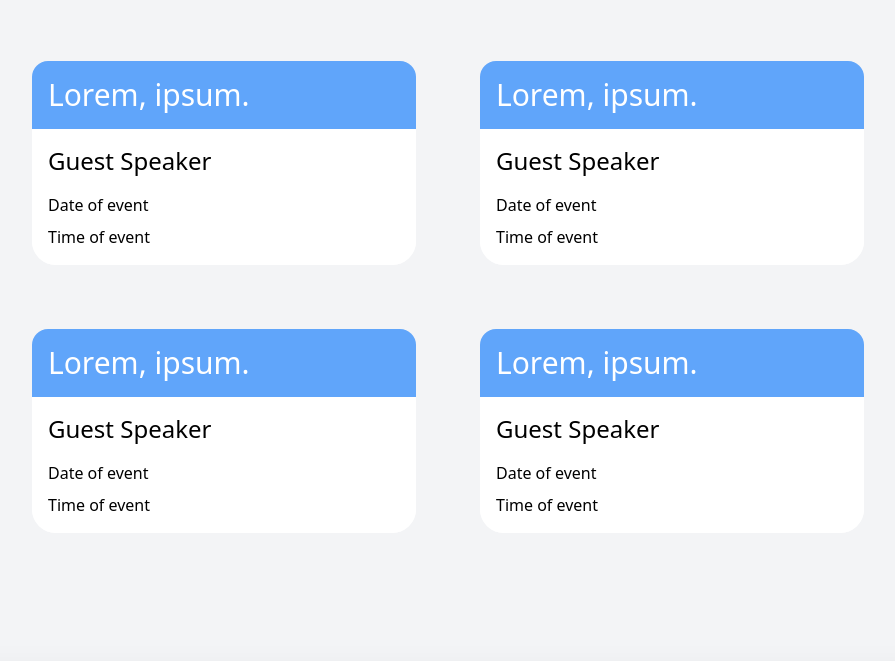
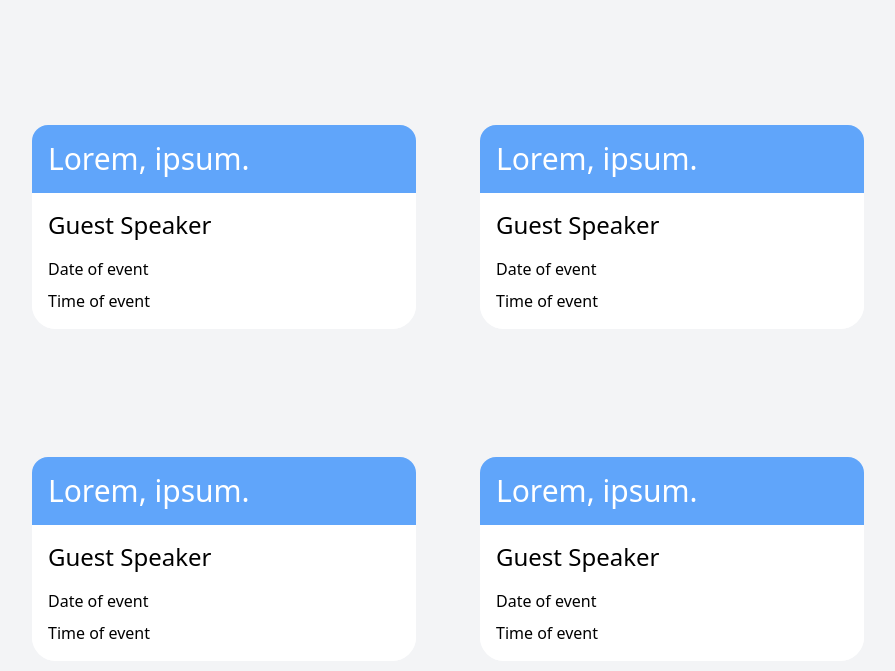
Before and after one commit to PranabZz/skillit, a website: page session.html in a window 1280 px wide. Shown: the part 703-1374 px from the top of the page, without its empty margins (192-1087 px from the left). Drawn offline with nearby package versions, Linux system fonts and the light colour scheme.

Commit message:
card flex

```diff
--- a/session.html
+++ b/session.html
@@ -24,16 +24,16 @@
       src="https://kit.fontawesome.com/06d65daeff.js"
       crossorigin="anonymous"
     ></script>
-    <link rel="stylesheet" href="style.css">
+    <link rel="stylesheet" href="style.css" />
     <!--fonts-->
     <link rel="preconnect" href="https://fonts.googleapis.com" />
   </head>
   <body class="bg-gray-100">
     <!--Navbar-->
-    <nav class="p-1 bg-white flex md:inset-x-0 md:fixed items-center justify-between text-gray-600">
-      <span class=""
-      ><img src="img/prime-logo.png" class="w-1/2 ml-6" >
-    </span>
+    <nav
+      class="p-1 bg-white flex md:inset-x-0 md:fixed items-center justify-between text-gray-600"
+    >
+      <span class=""><img src="img/prime-logo.png" class="w-1/2 ml-6" /> </span>
       <div class="p-3">
         <ul class="flex space-x-4 cursor-pointer">
           <a href="workshops.html">Workshop</a>
@@ -44,11 +44,13 @@
     </nav>
     <!--Image-->
     <section>
-      <img src="img/image3.png" class="w-full md:h-full h-40">
+      <img src="img/image3.png" class="w-full h-auto" />
     </section>
 
     <!--Workshop Title-->
-    <div class="min-h-screen w-full p-8 md:p-16 content-center shadow-2xl shadow-gray-700">
+    <div
+      class="min-h-screen w-full p-8 md:p-16 content-center shadow-2xl shadow-gray-700"
+    >
       <h1
         class="header text-center text-2xl font-mono sm:text-3xl uppercase font-semibold"
       >
@@ -58,69 +60,122 @@
         Please select the sessions you want to take part in
       </p>
       <!--Cards section-->
-      <div class="flex flex-wrap gap-16 justify-center py-16">
-        <!--Cards css-->
-        <div class="bg-white w-96 rounded-3xl">
-            <div class="bg-blue-400 p-4 rounded-t-2xl text-white text-3xl">Lorem, ipsum.</div>
-            <div class="bg-white p-4 rounded-3xl ">
-                <h1 class="text-2xl pb-4" >Guest Speaker</h1>
+      <div class="flex md:flex-cols flex-wrap justify-center gap-16 py-16">
+        <!--Cards css 1-->
+        <div class="shadow-gray-2xl w-96 rounded-3xl bg-white">
+          <div class="rounded-t-2xl bg-blue-400 p-4 text-3xl text-white">
+            Lorem, ipsum.
+          </div>
+          <div class="rounded-3xl bg-white p-4">
+            <h1 class="pb-4 text-2xl">Guest Speaker</h1>
             <p class="pb-2">Date of event</p>
             <p>Time of event</p>
           </div>
         </div>
         <!--End Card-->
-        <!--Cards css-->
-        <div class="bg-white w-96 rounded-3xl">
-            <div class="bg-blue-400 p-4 rounded-t-2xl text-white text-3xl">Lorem, ipsum.</div>
-            <div class="bg-white p-4 rounded-3xl ">
-                <h1 class="text-2xl pb-4" >Guest Speaker</h1>
+        <!--Cards css 1-->
+        <div class="w-96 rounded-3xl bg-white">
+          <div class="rounded-t-2xl bg-blue-400 p-4 text-3xl text-white">
+            Lorem, ipsum.
+          </div>
+          <div class="rounded-3xl bg-white p-4">
+            <h1 class="pb-4 text-2xl">Guest Speaker</h1>
+            <p class="pb-2">Date of event</p>
+            <p>Time of event</p>
+          </div>
+        </div>
+      </div>
+      <!--End Card-->
+
+      <!--Card section-->
+      <div class="flex md:flex-cols flex-wrap justify-center gap-16 py-16">
+        <!--Cards css 2-->
+        <div class="shadow-gray-2xl w-96 rounded-3xl bg-white">
+          <div class="rounded-t-2xl bg-blue-400 p-4 text-3xl text-white">
+            Lorem, ipsum.
+          </div>
+          <div class="rounded-3xl bg-white p-4">
+            <h1 class="pb-4 text-2xl">Guest Speaker</h1>
             <p class="pb-2">Date of event</p>
             <p>Time of event</p>
           </div>
         </div>
         <!--End Card-->
-        <!--Cards css-->
-        <div class="bg-white w-96 rounded-3xl">
-            <div class="bg-blue-400 p-4 rounded-t-2xl text-white text-3xl">Lorem, ipsum.</div>
-            <div class="bg-white p-4 rounded-3xl ">
-                <h1 class="text-2xl pb-4" >Guest Speaker</h1>
+
+        <!--Cards css 2-->
+        <div class="w-96 rounded-3xl bg-white">
+          <div class="rounded-t-2xl bg-blue-400 p-4 text-3xl text-white">
+            Lorem, ipsum.
+          </div>
+          <div class="rounded-3xl bg-white p-4">
+            <h1 class="pb-4 text-2xl">Guest Speaker</h1>
+            <p class="pb-2">Date of event</p>
+            <p>Time of event</p>
+          </div>
+        </div>
+      </div>
+      <!--End Card-->
+
+      <!--Card section-->
+      <div class="flex md:flex-cols flex-wrap justify-center gap-16 py-16">
+        <!--Cards css 3 -->
+        <div class="shadow-gray-2xl w-96 rounded-3xl bg-white">
+          <div class="rounded-t-2xl bg-blue-400 p-4 text-3xl text-white">
+            Lorem, ipsum.
+          </div>
+          <div class="rounded-3xl bg-white p-4">
+            <h1 class="pb-4 text-2xl">Guest Speaker</h1>
             <p class="pb-2">Date of event</p>
             <p>Time of event</p>
           </div>
         </div>
         <!--End Card-->
+
+        <!--Cards css 3-->
+        <div class="w-96 rounded-3xl bg-white">
+          <div class="rounded-t-2xl bg-blue-400 p-4 text-3xl text-white">
+            Lorem, ipsum.
+          </div>
+          <div class="rounded-3xl bg-white p-4">
+            <h1 class="pb-4 text-2xl">Guest Speaker</h1>
+            <p class="pb-2">Date of event</p>
+            <p>Time of event</p>
+          </div>
+        </div>
+      </div>
+      <!--End Card-->
+
+      <!--Card Section-->
+      <div class="flex md:flex-cols flex-wrap justify-center gap-16 py-16">
         <!--Cards css-->
-        <div class="bg-white w-96 rounded-3xl">
-            <div class="bg-blue-400 p-4 rounded-t-2xl text-white text-3xl">Lorem, ipsum.</div>
-            <div class="bg-white p-4 rounded-3xl ">
-                <h1 class="text-2xl pb-4" >Guest Speaker</h1>
+        <div class="shadow-gray-2xl w-96 rounded-3xl bg-white">
+          <div class="rounded-t-2xl bg-blue-400 p-4 text-3xl text-white">
+            Lorem, ipsum.
+          </div>
+          <div class="rounded-3xl bg-white p-4">
+            <h1 class="pb-4 text-2xl">Guest Speaker</h1>
             <p class="pb-2">Date of event</p>
             <p>Time of event</p>
           </div>
         </div>
         <!--End Card-->
+
         <!--Cards css-->
-        <div class="bg-white w-96 rounded-3xl">
-            <div class="bg-blue-400 p-4 rounded-t-2xl text-white text-3xl">Lorem, ipsum.</div>
-            <div class="bg-white p-4 rounded-3xl ">
-                <h1 class="text-2xl pb-4" >Guest Speaker</h1>
+        <div class="w-96 rounded-3xl bg-white">
+          <div class="rounded-t-2xl bg-blue-400 p-4 text-3xl text-white">
+            Lorem, ipsum.
+          </div>
+          <div class="rounded-3xl bg-white p-4">
+            <h1 class="pb-4 text-2xl">Guest Speaker</h1>
             <p class="pb-2">Date of event</p>
             <p>Time of event</p>
           </div>
         </div>
-        <!--End Card-->
-        <!--Cards css-->
-        <div class="bg-white w-96 rounded-3xl">
-            <div class="bg-blue-400 p-4 rounded-t-2xl text-white text-3xl">Lorem, ipsum.</div>
-            <div class="bg-white p-4 rounded-3xl ">
-                <h1 class="text-2xl pb-4" >Guest Speaker</h1>
-                <p class="pb-2">Date of event</p>
-                <p>Time of event</p>
       </div>
-        </div>
+
       <!--End Card-->
     </div>
-    </div>
+    <!--End of worksop/session cards-->
 
     <!--Footer-->
     <footer
```
Also changed, not shown: workshops.html (+84 -49 lines). Lines whose indentation alone changed are shown as unchanged.
